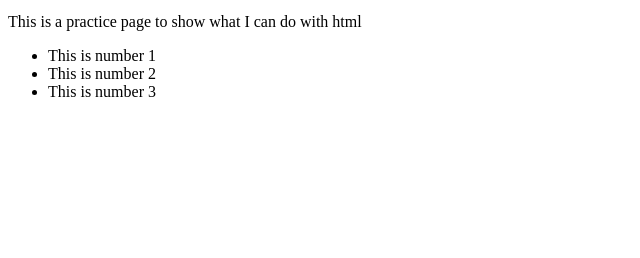
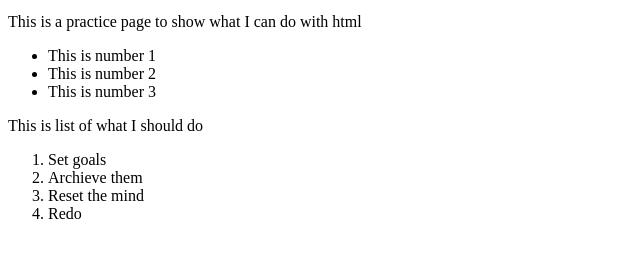
Before and after one commit to congtranxuan/congtranxuan.github.io, a plain HTML site: page index.html in a window 1280 px wide. Shown: the part 502-760 px from the top of the page, without its empty margins (0-640 px from the left). Drawn offline with Linux system fonts and the light colour scheme.

Commit message:
update website

```diff
--- a/index.html
+++ b/index.html
@@ -18,6 +18,13 @@
   <li> This is number 2</li>
   <li> This is number 3</li>
 </ul>
+<p>This is list of what I should do</p>
+<ol>
+    <li>Set goals</li>
+    <li>Archieve them</li>
+    <li>Reset the mind</li>
+    <li>Redo</li>
+</ol>
 
 </body>
 
```
